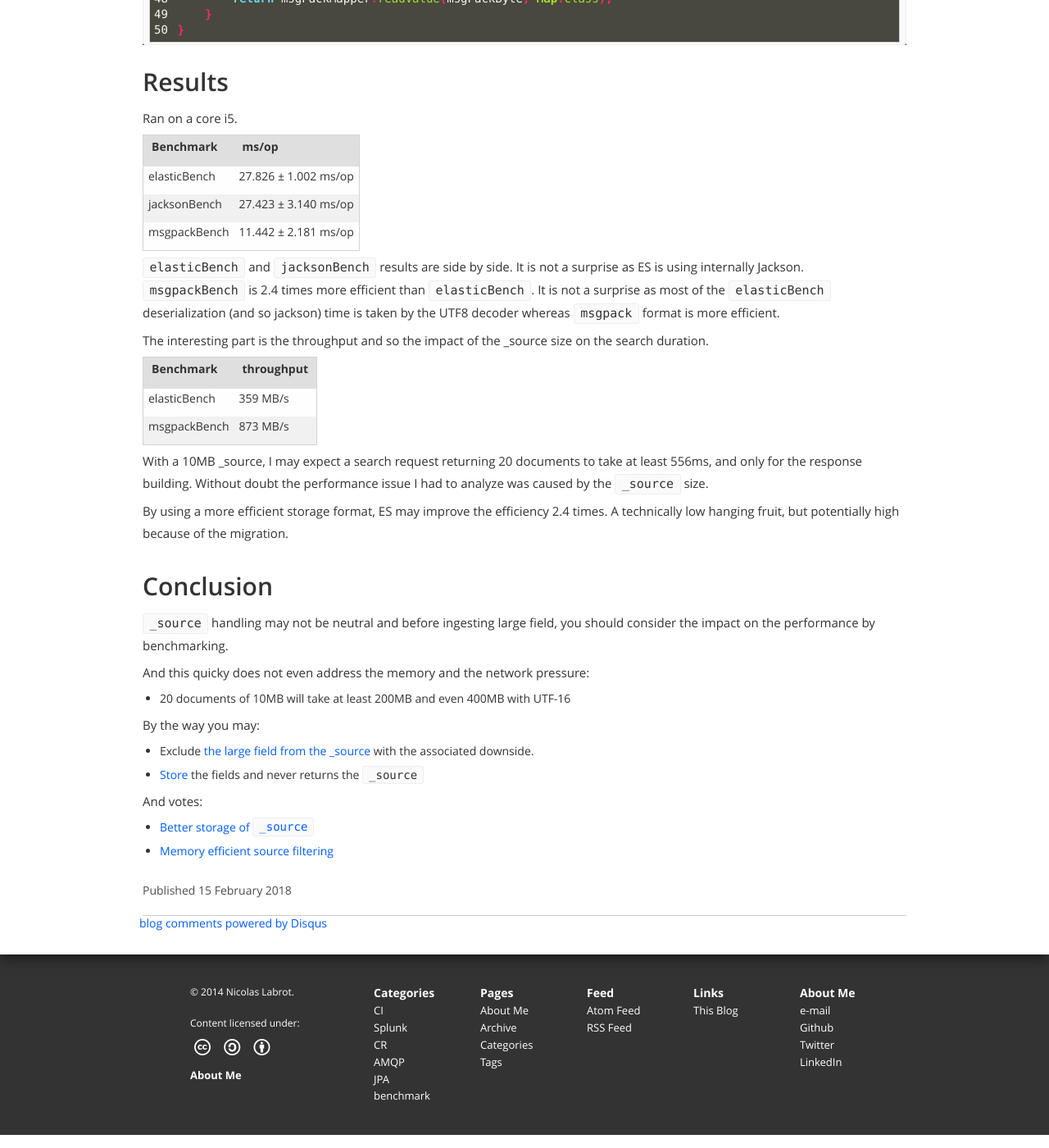
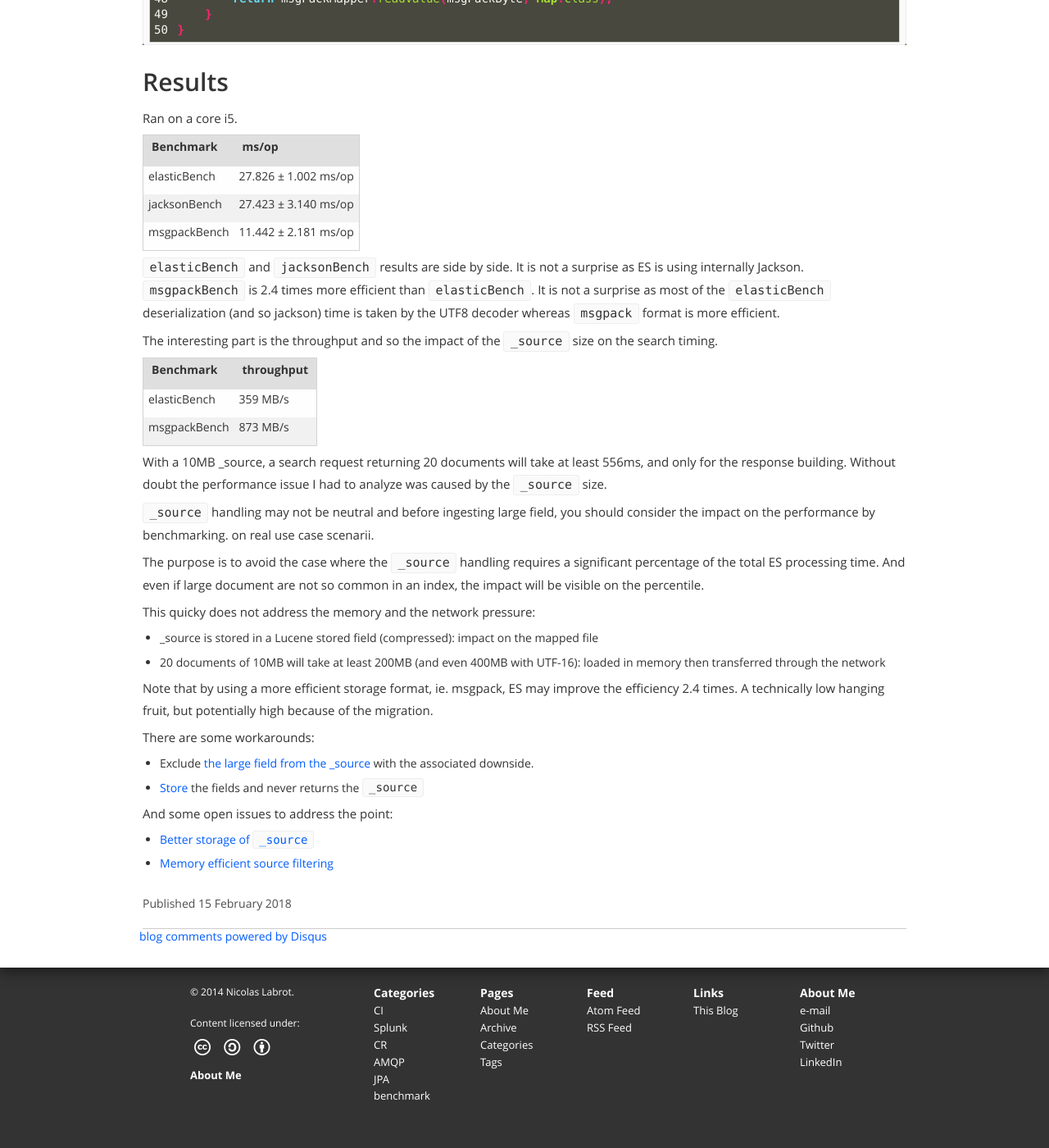
Before and after one commit to nithril/nithril.github.io, a Jekyll site: the page built from _posts/2018-02-15-elasticsearch-sources.markdown, in a window 1280 px wide and 1400 px high, scrolled down 1616 px. Shown: the whole window at 82% size. Built offline with Jekyll 4.4.1, drawn with Linux system fonts in a browser that asks for light colours; comment, search, counter and statistics services are not loaded.

```diff
--- a/_posts/2018-02-15-elasticsearch-sources.markdown
+++ b/_posts/2018-02-15-elasticsearch-sources.markdown
@@ -101,7 +101,7 @@
 deserialization (and so jackson) time is taken by the UTF8 decoder whereas `msgpack` format is more efficient.
 
 
-The interesting part is the throughput and so the impact of the _source size on the search duration.
+The interesting part is the throughput and so the impact of the `_source` size on the search timing.
 
 | Benchmark  | throughput |
 |:-----------|:---------|
@@ -109,25 +109,27 @@
 | msgpackBench        | 873 MB/s  |
 
 
-With a 10MB _source, I may expect a search request returning 20 documents to take at least 556ms, and only for the response
+With a 10MB _source, a search request returning 20 documents will take at least 556ms, and only for the response
 building. Without doubt the performance issue I had to analyze was caused by the `_source` size.
 
-By using a more efficient storage format, ES may improve the efficiency 2.4 times. A technically low hanging fruit, but
+`_source` handling may not be neutral and before ingesting large field, you should consider the impact on the performance by benchmarking.
+on real use case scenarii.
+
+The purpose is to avoid the case where the `_source` handling requires a significant percentage of the total ES processing time.
+And even if large document are not so common in an index, the impact will be visible on the percentile.
+
+This quicky does not address the memory and the network pressure:
+- _source is stored in a Lucene stored field (compressed): impact on the mapped file
+- 20 documents of 10MB will take at least 200MB (and even 400MB with UTF-16): loaded in memory then transferred through the network
+
+Note that by using a more efficient storage format, ie. msgpack, ES may improve the efficiency 2.4 times. A technically low hanging fruit, but
 potentially high because of the migration.
 
 
-# Conclusion
-
-`_source` handling may not be neutral and before ingesting large field, you should consider the impact on the performance by benchmarking.
-
-And this quicky does not even address the memory and the network pressure:
-- 20 documents of 10MB will take at least 200MB and even 400MB with UTF-16
-
-
-By the way you may:
+There are some workarounds:
 - Exclude [the large field from the _source](https://www.elastic.co/guide/en/elasticsearch/reference/current/mapping-source-field.html#include-exclude) with the associated downside.
 - [Store](https://www.elastic.co/guide/en/elasticsearch/reference/current/mapping-store.html) the fields and never returns the `_source`
 
-And votes:
+And some open issues to address the point:
 - [Better storage of `_source`](https://github.com/elastic/elasticsearch/issues/9034)
-* [Memory efficient source filtering](https://github.com/elastic/elasticsearch/issues/25168)
+- [Memory efficient source filtering](https://github.com/elastic/elasticsearch/issues/25168)
```
